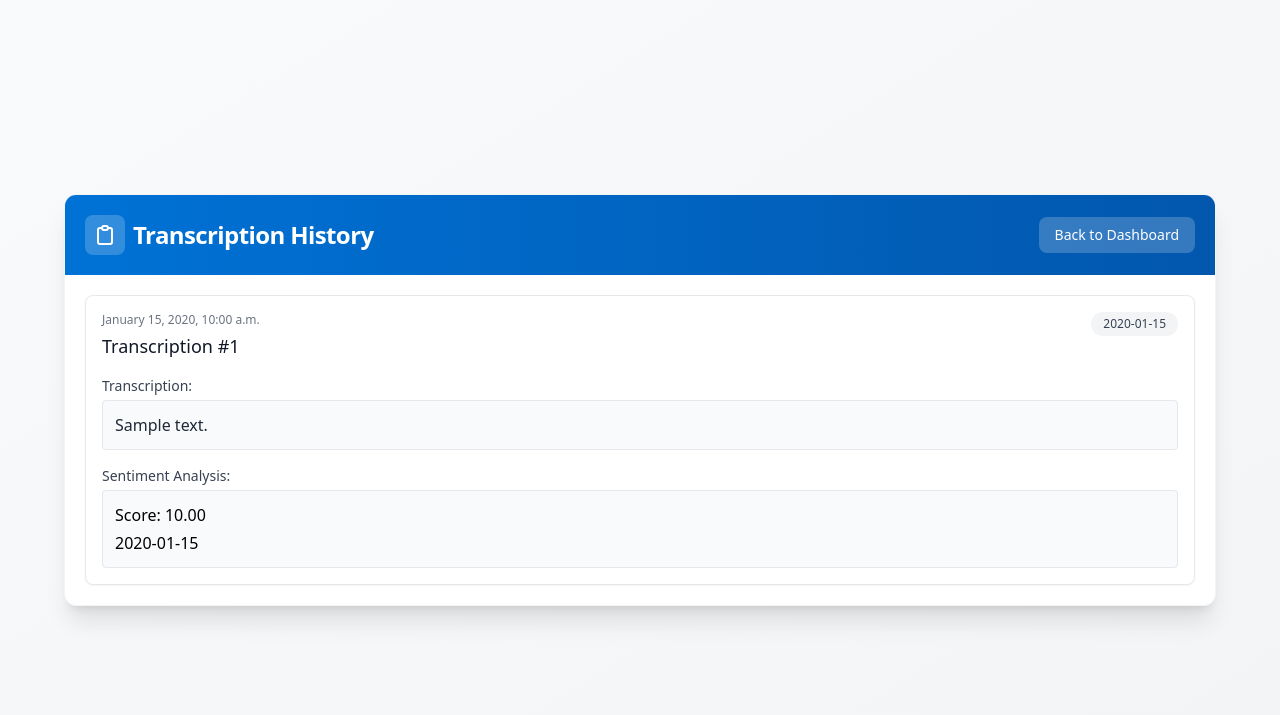
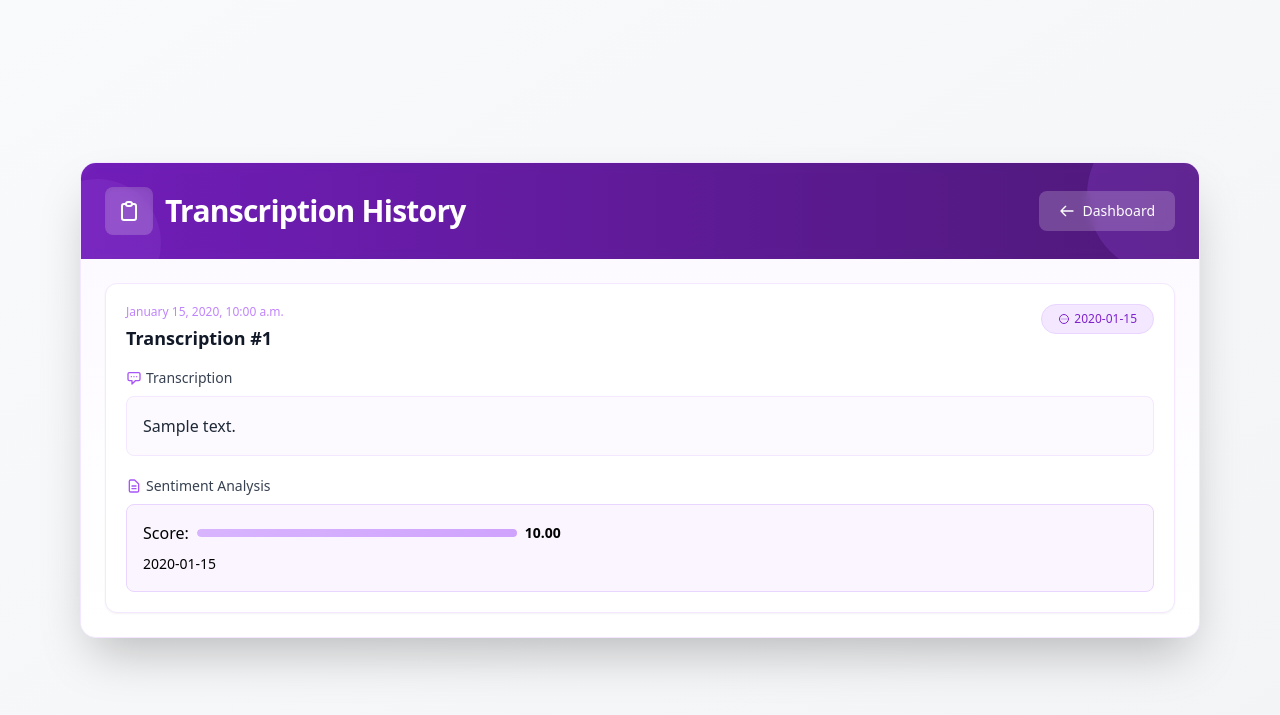
Before and after one commit to maniishbhusal/SpeakEasyAI, a Django app: page /history/ in a window 1280 px wide. Shown: the top 715 px of the page. Run offline with Django 5.2, Linux system fonts and the light colour scheme; a user stored in the database is signed in; tables that the repository leaves empty hold one stand-in row (values such as "Sample post"); some libraries are stand-ins or nearby versions.

Commit message:
history dashboard ui enhanced

```diff
--- a/WebApp/core/templates/core/history.html
+++ b/WebApp/core/templates/core/history.html
@@ -1,78 +1,208 @@
-{% extends "base.html" %}
-{% load static %}
+{% extends "base.html" %} {% load static %} {% block title %}SpeechEasyAI -
+Transcription History{% endblock title %} {% block content %}
+<div class="w-full max-w-6xl mx-auto px-4 py-8">
+  <div
+    class="bg-white rounded-2xl shadow-2xl overflow-hidden border border-purple-100 transition-all duration-300 hover:shadow-purple-100/30"
+  >
+    <!-- Header with improved gradient and animations -->
+    <div
+      class="bg-gradient-to-r from-purple-700 to-purple-900 p-6 text-white relative overflow-hidden"
+    >
+      <div class="absolute inset-0 bg-black opacity-10 backdrop-blur-sm"></div>
+      <div
+        class="absolute -right-12 -top-12 w-40 h-40 bg-purple-500 rounded-full opacity-20"
+      ></div>
+      <div
+        class="absolute -left-12 -bottom-12 w-32 h-32 bg-purple-400 rounded-full opacity-10"
+      ></div>
 
-{% block title %}SpeechEasyAI - Transcription History{% endblock title %}
-
-{% block content %}
-<div class="w-full max-w-6xl">
-    <div class="bg-white rounded-xl shadow-xl overflow-hidden border border-gray-100">
-        <!-- Header -->
-        <div class="bg-gradient-to-r from-primary-600 to-primary-700 p-5 text-white">
-            <div class="flex justify-between items-center">
-                <div class="flex items-center space-x-2">
-                    <div class="bg-white bg-opacity-20 p-2 rounded-lg">
-                        <svg xmlns="http://www.w3.org/2000/svg" class="h-6 w-6" fill="none" viewBox="0 0 24 24" stroke="currentColor">
-                            <path stroke-linecap="round" stroke-linejoin="round" stroke-width="2" d="M9 5H7a2 2 0 00-2 2v12a2 2 0 002 2h10a2 2 0 002-2V7a2 2 0 00-2-2h-2M9 5a2 2 0 002 2h2a2 2 0 002-2M9 5a2 2 0 012-2h2a2 2 0 012 2" />
+      <div class="flex justify-between items-center relative z-10">
+        <div class="flex items-center space-x-3">
+          <div class="bg-white/20 p-3 rounded-lg shadow-inner backdrop-blur-sm">
+            <svg
+              xmlns="http://www.w3.org/2000/svg"
+              class="h-6 w-6"
+              fill="none"
+              viewBox="0 0 24 24"
+              stroke="currentColor"
+            >
+              <path
+                stroke-linecap="round"
+                stroke-linejoin="round"
+                stroke-width="2"
+                d="M9 5H7a2 2 0 00-2 2v12a2 2 0 002 2h10a2 2 0 002-2V7a2 2 0 00-2-2h-2M9 5a2 2 0 002 2h2a2 2 0 002-2M9 5a2 2 0 012-2h2a2 2 0 012 2"
+              />
             </svg>
           </div>
-                    <h1 class="text-2xl font-bold tracking-tight">Transcription History</h1>
+          <h1 class="text-2xl md:text-3xl font-bold tracking-tight">
+            Transcription History
+          </h1>
         </div>
-                <a href="{% url 'home' %}" class="bg-white bg-opacity-20 hover:bg-opacity-30 px-4 py-2 rounded-lg text-sm font-medium transition-all duration-200">
-                    Back to Dashboard
+        <a
+          href="{% url 'home' %}"
+          class="bg-white/20 hover:bg-white/30 px-5 py-2.5 rounded-lg text-sm font-medium transition-all duration-200 flex items-center space-x-2 backdrop-blur-sm"
+        >
+          <svg
+            xmlns="http://www.w3.org/2000/svg"
+            class="h-4 w-4"
+            fill="none"
+            viewBox="0 0 24 24"
+            stroke="currentColor"
+          >
+            <path
+              stroke-linecap="round"
+              stroke-linejoin="round"
+              stroke-width="2"
+              d="M10 19l-7-7m0 0l7-7m-7 7h18"
+            />
+          </svg>
+          <span>Dashboard</span>
         </a>
       </div>
     </div>
 
-        <!-- Main Content -->
-        <div class="p-5">
+    <!-- Main Content with enhanced styling -->
+    <div class="p-6 bg-gradient-to-b from-purple-50/50 to-white">
       {% if transcriptions %}
       <div class="space-y-6">
         {% for transcription in transcriptions %}
-                        <div class="bg-white border border-gray-200 rounded-lg p-4 shadow-sm">
-                            <div class="flex justify-between items-start">
+        <div
+          class="bg-white border border-purple-100 rounded-xl p-5 shadow-sm hover:shadow-md transition-all duration-300 transform hover:-translate-y-1"
+        >
+          <div
+            class="flex flex-col md:flex-row md:justify-between md:items-start gap-3"
+          >
             <div>
-                                    <div class="text-xs text-gray-500">{{ transcription.created_at|date:"F j, Y, g:i a" }}</div>
-                                    <h3 class="font-medium text-lg text-gray-900 mt-1">Transcription #{{ transcription.id }}</h3>
+              <div class="text-xs font-medium text-purple-400">
+                {{ transcription.created_at|date:"F j, Y, g:i a" }}
+              </div>
+              <h3 class="font-semibold text-lg text-gray-900 mt-1">
+                Transcription #{{ transcription.id }}
+              </h3>
             </div>
 
             {% if transcription.sentiment_label %}
-                                    <div class="
+            <div
+              class="{% if transcription.sentiment_label == 'POSITIVE' %} bg-green-100 text-green-700 border border-green-200 {% elif transcription.sentiment_label == 'NEGATIVE' %} bg-red-100 text-red-700 border border-red-200 {% else %} bg-purple-100 text-purple-700 border border-purple-200 {% endif %} px-4 py-1.5 rounded-full text-xs font-medium inline-flex items-center"
+            >
               {% if transcription.sentiment_label == 'POSITIVE' %}
-                                            bg-green-100 text-green-700
+              <svg
+                xmlns="http://www.w3.org/2000/svg"
+                class="h-3 w-3 mr-1"
+                fill="none"
+                viewBox="0 0 24 24"
+                stroke="currentColor"
+              >
+                <path
+                  stroke-linecap="round"
+                  stroke-linejoin="round"
+                  stroke-width="2"
+                  d="M14.828 14.828a4 4 0 01-5.656 0M9 10h.01M15 10h.01M21 12a9 9 0 11-18 0 9 9 0 0118 0z"
+                />
+              </svg>
               {% elif transcription.sentiment_label == 'NEGATIVE' %}
-                                            bg-red-100 text-red-700
+              <svg
+                xmlns="http://www.w3.org/2000/svg"
+                class="h-3 w-3 mr-1"
+                fill="none"
+                viewBox="0 0 24 24"
+                stroke="currentColor"
+              >
+                <path
+                  stroke-linecap="round"
+                  stroke-linejoin="round"
+                  stroke-width="2"
+                  d="M9.172 16.172a4 4 0 015.656 0M9 10h.01M15 10h.01M21 12a9 9 0 11-18 0 9 9 0 0118 0z"
+                />
+              </svg>
               {% else %}
-                                            bg-gray-100 text-gray-700
-                                        {% endif %}
-                                        px-3 py-1 rounded-full text-xs font-medium">
-                                        {{ transcription.sentiment_label }}
+              <svg
+                xmlns="http://www.w3.org/2000/svg"
+                class="h-3 w-3 mr-1"
+                fill="none"
+                viewBox="0 0 24 24"
+                stroke="currentColor"
+              >
+                <path
+                  stroke-linecap="round"
+                  stroke-linejoin="round"
+                  stroke-width="2"
+                  d="M8 12h.01M12 12h.01M16 12h.01M21 12a9 9 0 11-18 0 9 9 0 0118 0z"
+                />
+              </svg>
+              {% endif %} {{ transcription.sentiment_label }}
             </div>
             {% endif %}
           </div>
 
           <div class="mt-4">
-                                <h4 class="text-sm font-medium text-gray-700 mb-1">Transcription:</h4>
-                                <div class="text-gray-800 border border-gray-200 rounded p-3 bg-gray-50">
+            <h4
+              class="text-sm font-medium text-gray-700 mb-2 flex items-center"
+            >
+              <svg
+                xmlns="http://www.w3.org/2000/svg"
+                class="h-4 w-4 mr-1 text-purple-500"
+                fill="none"
+                viewBox="0 0 24 24"
+                stroke="currentColor"
+              >
+                <path
+                  stroke-linecap="round"
+                  stroke-linejoin="round"
+                  stroke-width="2"
+                  d="M8 10h.01M12 10h.01M16 10h.01M9 16H5a2 2 0 01-2-2V6a2 2 0 012-2h14a2 2 0 012 2v8a2 2 0 01-2 2h-5l-5 5v-5z"
+                />
+              </svg>
+              Transcription
+            </h4>
+            <div
+              class="text-gray-800 border border-purple-100 rounded-lg p-4 bg-purple-50/50 hover:bg-purple-50 transition-colors duration-200 leading-relaxed"
+            >
               {{ transcription.text|linebreaks }}
             </div>
           </div>
 
           {% if transcription.sentiment_analysis %}
-                                <div class="mt-4">
-                                    <h4 class="text-sm font-medium text-gray-700 mb-1">Sentiment Analysis:</h4>
-                                    <div class="
-                                        {% if transcription.sentiment_label == 'POSITIVE' %}
-                                            bg-green-50 border-green-200
-                                        {% elif transcription.sentiment_label == 'NEGATIVE' %}
-                                            bg-red-50 border-red-200
-                                        {% else %}
-                                            bg-gray-50 border-gray-200
-                                        {% endif %}
-                                        p-3 rounded border">
-                                        <div class="font-medium mb-1">
-                                            Score: {{ transcription.sentiment_score|floatformat:2 }}
+          <div class="mt-5">
+            <h4
+              class="text-sm font-medium text-gray-700 mb-2 flex items-center"
+            >
+              <svg
+                xmlns="http://www.w3.org/2000/svg"
+                class="h-4 w-4 mr-1 text-purple-500"
+                fill="none"
+                viewBox="0 0 24 24"
+                stroke="currentColor"
+              >
+                <path
+                  stroke-linecap="round"
+                  stroke-linejoin="round"
+                  stroke-width="2"
+                  d="M9 12h6m-6 4h6m2 5H7a2 2 0 01-2-2V5a2 2 0 012-2h5.586a1 1 0 01.707.293l5.414 5.414a1 1 0 01.293.707V19a2 2 0 01-2 2z"
+                />
+              </svg>
+              Sentiment Analysis
+            </h4>
+            <div
+              class="{% if transcription.sentiment_label == 'POSITIVE' %} bg-green-50 border-green-200 {% elif transcription.sentiment_label == 'NEGATIVE' %} bg-red-50 border-red-200 {% else %} bg-purple-50 border-purple-200 {% endif %} p-4 rounded-lg border"
+            >
+              <div class="font-medium mb-2 flex items-center">
+                <span class="mr-2">Score:</span>
+                <div
+                  class="w-full max-w-xs bg-white/50 h-2 rounded-full overflow-hidden"
+                >
+                  <div
+                    class="h-full rounded-full {% if transcription.sentiment_label == 'POSITIVE' %} bg-gradient-to-r from-green-300 to-green-500 {% elif transcription.sentiment_label == 'NEGATIVE' %} bg-gradient-to-r from-red-300 to-red-500 {% else %} bg-gradient-to-r from-purple-300 to-purple-500 {% endif %}"
+                    style="width: {% widthratio transcription.sentiment_score|add:'1' 2 100 %}%"
+                  ></div>
                 </div>
-                                        <p>{{ transcription.sentiment_analysis }}</p>
+                <span class="ml-2 text-sm font-bold"
+                  >{{ transcription.sentiment_score|floatformat:2 }}</span
+                >
+              </div>
+              <p class="text-sm leading-relaxed">
+                {{ transcription.sentiment_analysis }}
+              </p>
             </div>
           </div>
           {% endif %}
@@ -80,16 +210,56 @@
         {% endfor %}
       </div>
       {% else %}
-                <div class="text-center py-10">
-                    <div class="bg-gray-100 rounded-full w-16 h-16 flex items-center justify-center mx-auto">
-                        <svg xmlns="http://www.w3.org/2000/svg" class="h-8 w-8 text-gray-400" fill="none" viewBox="0 0 24 24" stroke="currentColor">
-                            <path stroke-linecap="round" stroke-linejoin="round" stroke-width="2" d="M19 11a7 7 0 01-7 7m0 0a7 7 0 01-7-7m7 7v4m0 0H8m4 0h4m-4-8a3 3 0 01-3-3V5a3 3 0 116 0v6a3 3 0 01-3 3z" />
+      <div class="text-center py-16">
+        <div class="relative">
+          <div
+            class="bg-purple-100 rounded-full w-20 h-20 flex items-center justify-center mx-auto shadow-inner"
+          >
+            <svg
+              xmlns="http://www.w3.org/2000/svg"
+              class="h-10 w-10 text-purple-500"
+              fill="none"
+              viewBox="0 0 24 24"
+              stroke="currentColor"
+            >
+              <path
+                stroke-linecap="round"
+                stroke-linejoin="round"
+                stroke-width="2"
+                d="M19 11a7 7 0 01-7 7m0 0a7 7 0 01-7-7m7 7v4m0 0H8m4 0h4m-4-8a3 3 0 01-3-3V5a3 3 0 116 0v6a3 3 0 01-3 3z"
+              />
             </svg>
           </div>
-                    <h3 class="mt-4 text-lg font-medium text-gray-900">No transcriptions yet</h3>
-                    <p class="mt-1 text-gray-500">Start recording to create your first transcription.</p>
-                    <div class="mt-6">
-                        <a href="{% url 'home' %}" class="inline-flex items-center px-4 py-2 border border-transparent text-sm font-medium rounded-md shadow-sm text-white bg-primary-600 hover:bg-primary-700">
+          <div
+            class="absolute top-0 left-1/2 transform -translate-x-1/2 -translate-y-1/4 w-32 h-32 bg-purple-200 rounded-full opacity-20 animate-pulse"
+          ></div>
+        </div>
+        <h3 class="mt-6 text-xl font-medium text-gray-900">
+          No transcriptions yet
+        </h3>
+        <p class="mt-2 text-gray-500 max-w-md mx-auto">
+          Your transcription history will appear here once you start recording
+          and transcribing your speech.
+        </p>
+        <div class="mt-8">
+          <a
+            href="{% url 'home' %}"
+            class="inline-flex items-center px-6 py-3 border border-transparent text-base font-medium rounded-xl shadow-sm text-white bg-gradient-to-r from-purple-600 to-purple-800 hover:from-purple-700 hover:to-purple-900 transition-all duration-200 transform hover:-translate-y-1 hover:shadow-lg hover:shadow-purple-200"
+          >
+            <svg
+              xmlns="http://www.w3.org/2000/svg"
+              class="h-5 w-5 mr-2"
+              fill="none"
+              viewBox="0 0 24 24"
+              stroke="currentColor"
+            >
+              <path
+                stroke-linecap="round"
+                stroke-linejoin="round"
+                stroke-width="2"
+                d="M19 11a7 7 0 01-7 7m0 0a7 7 0 01-7-7m7 7v4m0 0H8m4 0h4m-4-8a3 3 0 01-3-3V5a3 3 0 116 0v6a3 3 0 01-3 3z"
+              />
+            </svg>
             Go to recorder
           </a>
         </div>
```
Lines whose indentation alone changed are shown as unchanged.
